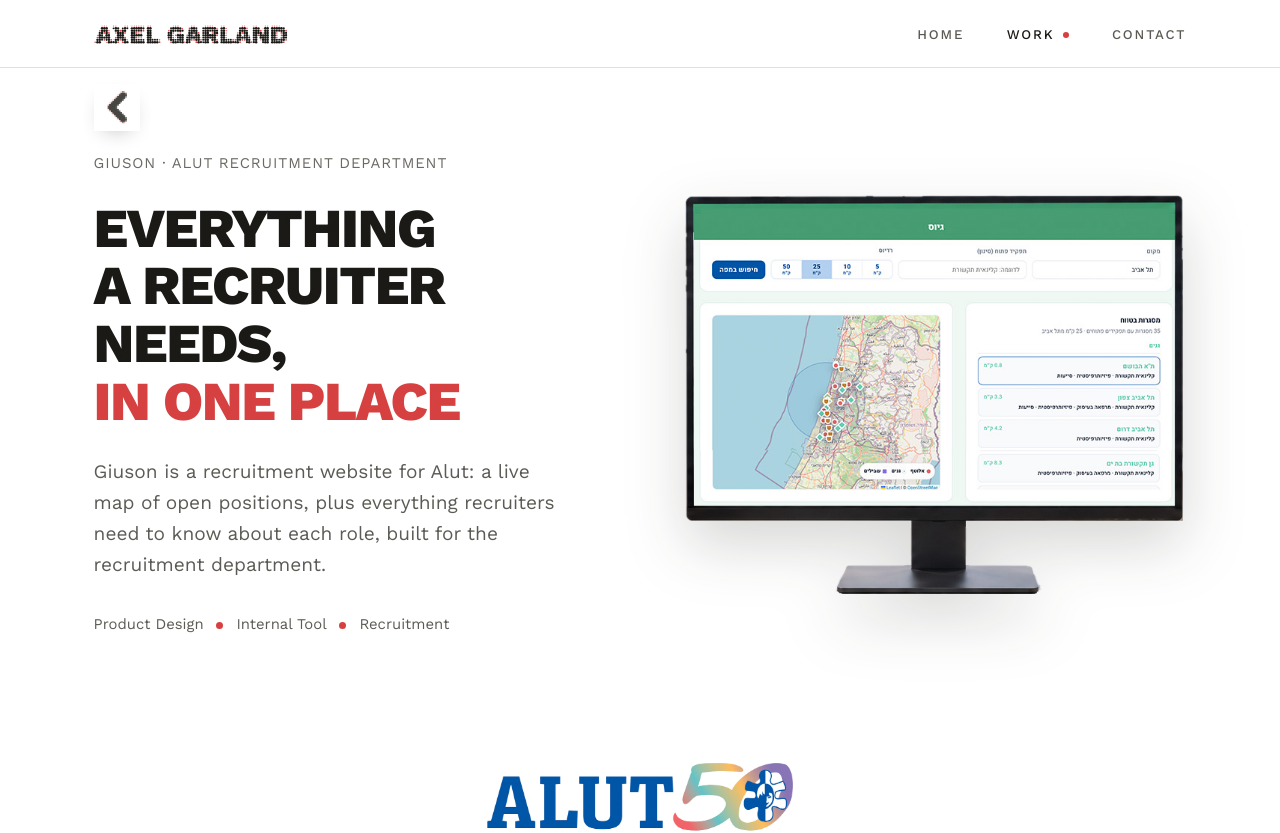
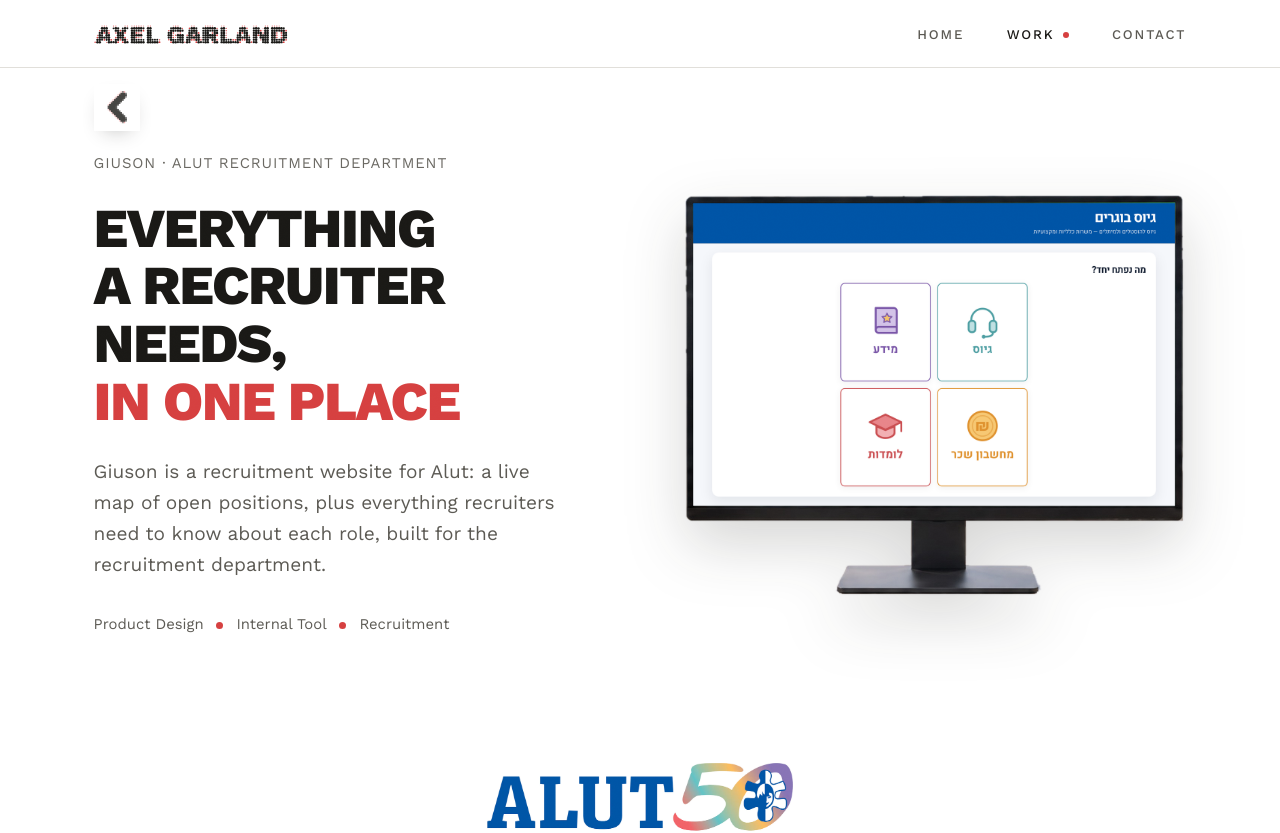
Before and after one commit to AxelGarland/AxelGarland, a Next.js app: page /work/giuson in a window 1280 px wide. Shown: the top 833 px of the page. Built offline with nearby package versions, Linux system fonts and the light colour scheme.

Commit message:
Giuson header mockup: the monitor's screen shows the graduate recruiter home screen
Co-Authored-By: Claude Sonnet 5.5 <noreply@anthropic.com>

```diff
--- a/app/work/giuson/page.tsx
+++ b/app/work/giuson/page.tsx
@@ -66,7 +66,7 @@ export default function GiusonPage() {
       <GrainOverlay />
       <main id="main" className="bg-surface">
         <BackLink />
-        {/* Hero: the text on the left, the monitor mockup (cut out of the banner) on the right */}
+        {/* Hero: the text on the left, the monitor mockup (cut out of the banner, with its own screen) on the right */}
         <header className="relative overflow-hidden pb-16 pt-32 sm:pb-20 sm:pt-36">
           <div className="relative mx-auto grid max-w-content grid-cols-1 items-center gap-10 px-6 sm:px-10 md:grid-cols-[1fr_1fr] md:gap-14 md:px-14 lg:gap-20 lg:px-16">
             <div>
@@ -88,8 +88,8 @@ export default function GiusonPage() {
 
             <div className="flex items-center justify-center">
               <Image
-                src={pictureSrc("giuson/computer-mockup-2.png")}
-                alt="Giuson on a desktop monitor: the recruitment search map with a list of open positions"
+                src={pictureSrc("giuson/computer-mockup-3.png")}
+                alt="Giuson on a desktop monitor: the home screen of the graduate recruitment tool, with four entry points: recruiting, information, learning and salary calculator"
                 width={673}
                 height={541}
                 priority
```
Also changed, not shown: public/pictures/giuson/computer-mockup-2.png (deleted), public/pictures/giuson/computer-mockup-3.png (added).
